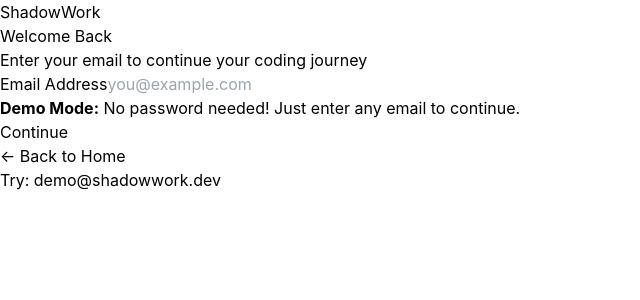
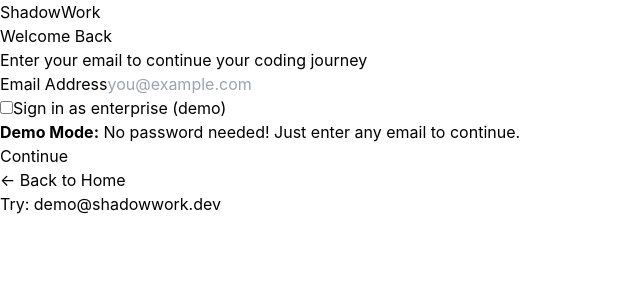
Before and after one commit to MemoryWorld/ShadowWork, a Next.js app: page /login in a window 1280 px wide. Shown: the top 300 px of the page, without its empty margins (0-640 px from the left). Built offline with nearby package versions, Linux system fonts and the light colour scheme.

Commit message:
chore: simplify nav and add enterprise demo toggle on login

```diff
--- a/src/app/login/page.tsx
+++ b/src/app/login/page.tsx
@@ -16,6 +16,7 @@
   const [email, setEmail] = useState('');
   const [error, setError] = useState('');
   const [isLoading, setIsLoading] = useState(false);
+  const [isEnterprise, setIsEnterprise] = useState(false);
 
   const handleSubmit = (e: React.FormEvent) => {
     e.preventDefault();
@@ -38,6 +39,13 @@
     // Simulate API delay for realism
     setTimeout(() => {
       createMockSession(email);
+      if (typeof window !== 'undefined') {
+        if (isEnterprise) {
+          localStorage.setItem('shadowwork_role', 'enterprise');
+        } else {
+          localStorage.removeItem('shadowwork_role');
+        }
+      }
 
       // Redirect to home page
       router.push('/');
@@ -88,6 +96,20 @@
               )}
             </div>
 
+            <div className="flex items-center gap-2">
+              <input
+                type="checkbox"
+                id="enterprise"
+                checked={isEnterprise}
+                onChange={(e) => setIsEnterprise(e.target.checked)}
+                className="h-4 w-4 text-blue-600 border-gray-300 rounded"
+                disabled={isLoading}
+              />
+              <label htmlFor="enterprise" className="text-sm text-gray-700">
+                Sign in as enterprise (demo)
+              </label>
+            </div>
+
             {/* Demo Notice */}
             <div className="bg-blue-50 border border-blue-200 rounded-lg p-4">
               <p className="text-sm text-blue-800">
```
Also changed, not shown: src/app/page.tsx (+9 -3 lines).
